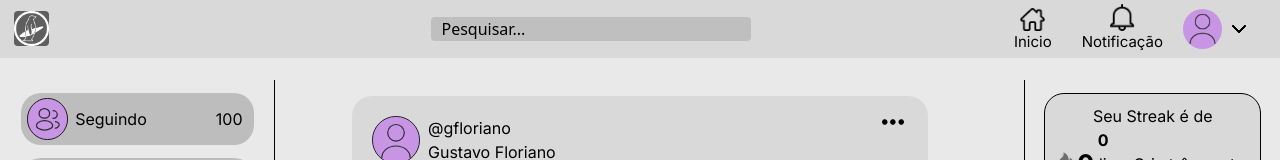
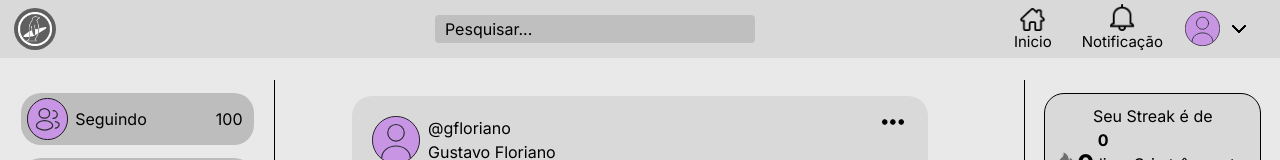
Before and after one commit to catolica-faculdade/pinguin-project, a React (Vite) app: page /home in a window 1280 px wide. Shown: the top 160 px of the page. Built offline with nearby package versions, Linux system fonts and the light colour scheme.

Commit message:
Editando elementos da Nav Bar

```diff
--- a/src/components/NavBar.jsx
+++ b/src/components/NavBar.jsx
@@ -5,12 +5,12 @@ export default function NavBar() {
   return (
     <nav className="flex justify-between bg-navbar p-1 items-center fixed w-full">
       <div className="pl-[10px]">
-          <div className="w-[35px] h-[35px] bg-cube-gray-navbar rounded-[4px]">
+          <div className="w-[42px] h-[42px] bg-cube-gray-navbar rounded-[100px] p-[4px]">
               <img src='src/assets/images/logo-pinguIn-branca.png'/>
           </div>
       </div>
       <div className="pl-[15vh]">
-          <input className="bg-input-navbar rounded-[4px] pl-[10px] w-[40vh] text-black placeholder-black placeholder:font-sans "
+          <input className="bg-input-navbar rounded-[4px] pl-[10px] w-[40vh] h-[28px] text-black placeholder-black"
           placeholder="Pesquisar..." type="text" />
       </div>
       <div className="flex pr-[30px] items-center">
@@ -23,8 +23,8 @@ export default function NavBar() {
               <a className="text-[15px]">Notificação</a>
           </div>
           <div className="flex items-center pl-[20px]">
-              <div className="rounded-[50%] bg-icon-user p-[2px] items-center">
-                  <img className="w-[35px] min-w-[35px]" src='src/assets/images/user-icon-black.png'/>
+              <div className="rounded-[50%] p-[2px] items-center">
+                  <img className="w-[35px] min-w-[35px]" src='src/assets/images/profile-picture.svg'/>
               </div>
               <div>
                   <img className="pl-[10px]" src='src/assets/images/down-arrow-icon.png'/>
```
